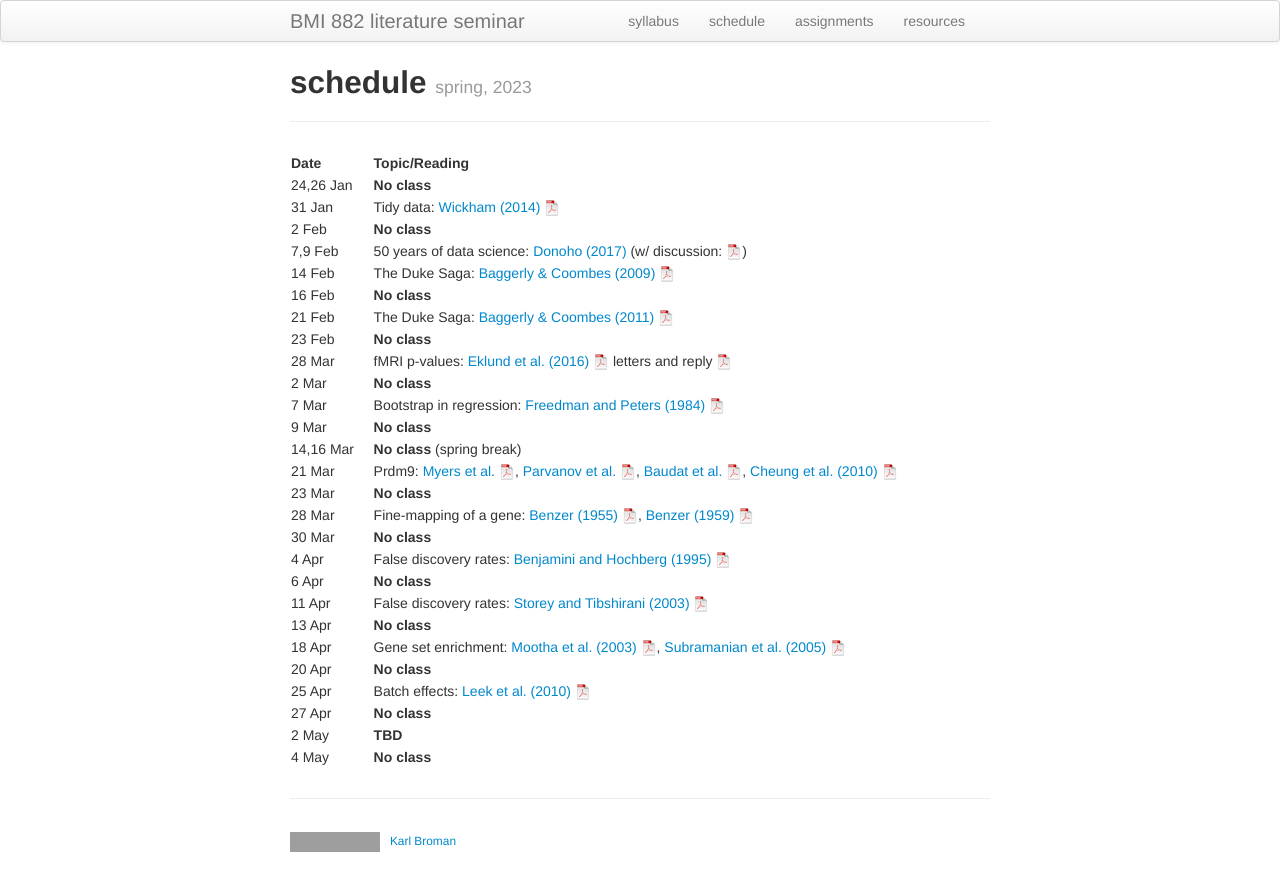
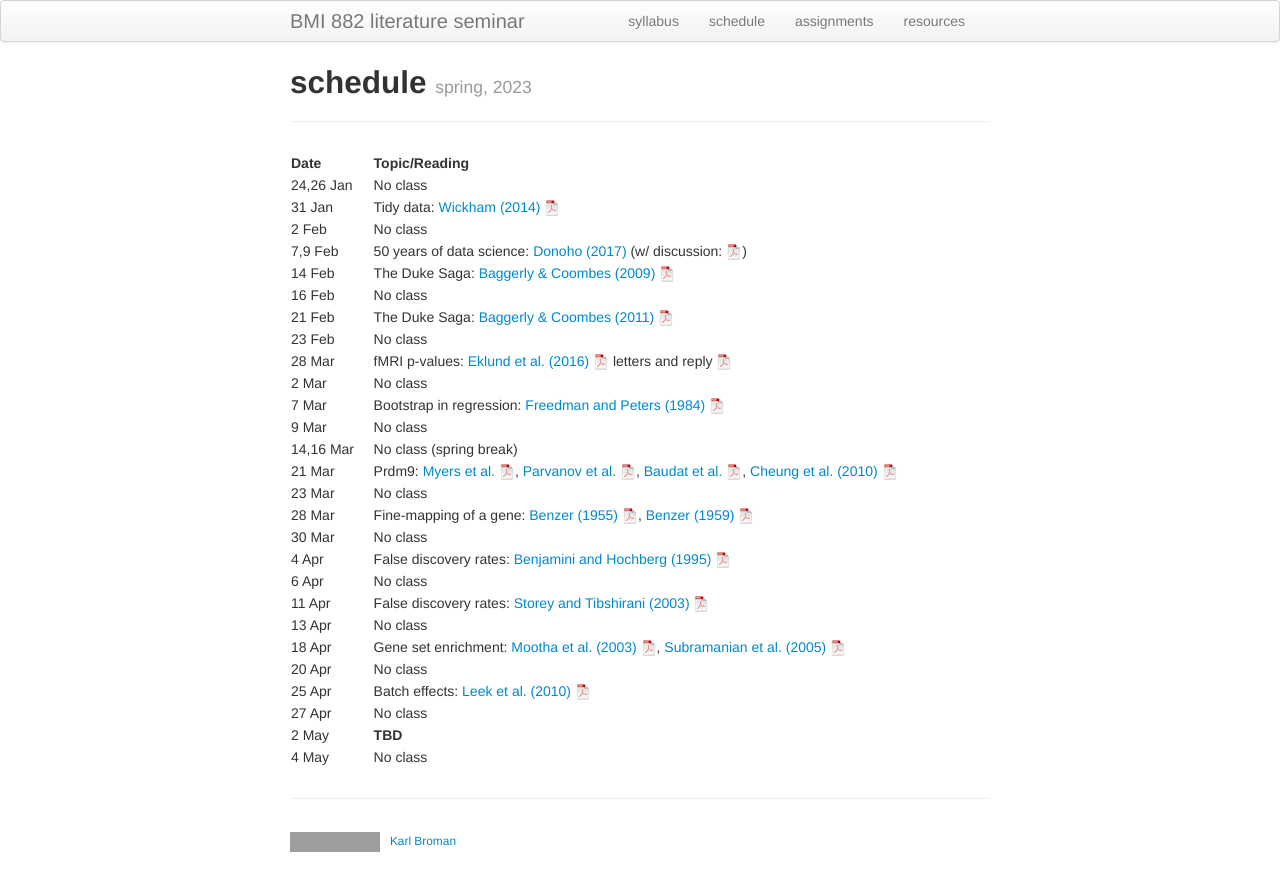
Before and after one commit to kbroman/BMI882_spring2023, a Jekyll site: the page built from schedule.md, in a window 1280 px wide. Shown: the top 891 px of the page. Built offline with Jekyll 4.4.1, drawn with Linux system fonts in a browser that asks for light colours; grey boxes are pictures that could not be loaded.

```diff
--- a/schedule.md
+++ b/schedule.md
@@ -7,30 +7,30 @@ description: Schedule and readings for BMI 882, Biomedical data science scholarl
 
 | Date    | &nbsp;&nbsp;&nbsp;&nbsp;   | Topic/Reading  |
 | :------ | -- | :----- |
-| 24,26 Jan      |    | **No class** |
+| 24,26 Jan      |    | No class |
 | 31 Jan      |    | Tidy data: [Wickham (2014)](https://doi.org/10.18637/jss.v059.i10) [![pdf logo](icons/pdf-icon.png)](https://www.jstatsoft.org/index.php/jss/article/view/v059i10/v59i10.pdf) |
-| 2 Feb     |    | **No class** |
+| 2 Feb     |    | No class |
 | 7,9 Feb   |    | 50 years of data science: [Donoho (2017)](https://doi.org/10.1080/10618600.2017.1384734) (w/ discussion: [![pdf logo](icons/pdf-icon.png)](https://www.biostat.wisc.edu/~kbroman/blog/50_years_datasci_with_disc.pdf))
 | 14 Feb       |    | The Duke Saga: [Baggerly & Coombes (2009)](https://projecteuclid.org/euclid.aoas/1267453942) [![pdf logo](icons/pdf-icon.png)](https://projecteuclid.org/download/pdfview_1/euclid.aoas/1267453942)
-| 16 Feb      |    | **No class** |
+| 16 Feb      |    | No class |
 | 21 Feb       |    | The Duke Saga: [Baggerly & Coombes (2011)](https://academic.oup.com/clinchem/article/57/5/688/5621016) [![pdf logo](icons/pdf-icon.png)](https://academic.oup.com/clinchem/article-pdf/57/5/688/31736129/clinchem0688.pdf)
-| 23 Feb      |    | **No class** |
+| 23 Feb      |    | No class |
 | 28 Mar      |    | fMRI p-values: [Eklund et al. (2016)](https://doi.org/10.1073/pnas.1602413113) [![pdf logo](icons/pdf-icon.png)](https://www.pnas.org/content/pnas/113/28/7900.full.pdf) letters and reply [![pdf logo](icons/pdf-icon.png)](assets/eklund_disc.pdf)
-| 2 Mar      |    | **No class**
+| 2 Mar      |    | No class
 | 7 Mar      |    | Bootstrap in regression: [Freedman and Peters (1984)](https://www.jstor.org/stable/2288341) [![pdf logo](icons/pdf-icon.png)](assets/freedman_peters_1984.pdf)
-| 9 Mar      |    | **No class** |
-| 14,16 Mar   |    | **No class** (spring break) |
+| 9 Mar      |    | No class |
+| 14,16 Mar   |    | No class (spring break) |
 | 21 Mar       |    | Prdm9: [Myers et al.](https://doi.org/10.1126/science.1182363) [![pdf logo](icons/pdf-icon.png)](https://science.sciencemag.org/content/327/5967/876.full.pdf), [Parvanov et al.](https://doi.org/10.1126/science.1181495) [![pdf logo](icons/pdf-icon.png)](https://science.sciencemag.org/content/sci/327/5967/835.full.pdf), [Baudat et al.](https://doi.org/10.1126/science.1183439) [![pdf logo](icons/pdf-icon.png)](https://science.sciencemag.org/content/327/5967/836.full.pdf), [Cheung et al. (2010)](https://doi.org/10.1126/science.1187155) [![pdf logo](icons/pdf-icon.png)](https://science.sciencemag.org/content/sci/327/5967/791.full.pdf)
-| 23 Mar       |    | **No class** |
+| 23 Mar       |    | No class |
 | 28 Mar      |    | Fine-mapping of a gene: [Benzer (1955)](https://doi.org/10.1073/pnas.41.6.344) [![pdf logo](icons/pdf-icon.png)](https://www.pnas.org/content/pnas/41/6/344.full.pdf), [Benzer (1959)](https://doi.org/10.1073/pnas.45.11.1607) [![pdf logo](icons/pdf-icon.png)](https://www.pnas.org/content/pnas/45/11/1607.full.pdf)
-| 30 Mar      |    | **No class** |
+| 30 Mar      |    | No class |
 | 4 Apr      |    | False discovery rates: [Benjamini and Hochberg (1995)](https://doi.org/10.1111/j.2517-6161.1995.tb02031.x) [![pdf logo](icons/pdf-icon.png)](http://bit.ly/32ovGFh)
-| 6 Apr       |    | **No class**        |
+| 6 Apr       |    | No class        |
 | 11 Apr      |    | False discovery rates: [Storey and Tibshirani (2003)](https://doi.org/10.1073/pnas.1530509100) [![pdf logo](icons/pdf-icon.png)](https://www.pnas.org/content/pnas/100/16/9440.full.pdf)
-| 13 Apr      |    | **No class**        |
+| 13 Apr      |    | No class        |
 | 18 Apr      |    | Gene set enrichment: [Mootha et al. (2003)](https://doi.org/10.1038/ng1180) [![pdf logo](icons/pdf-icon.png)](assets/mootha2003.pdf), [Subramanian et al. (2005)](https://doi.org/10.1073/pnas.0506580102) [![pdf logo](icons/pdf-icon.png)](https://www.pnas.org/content/pnas/102/43/15545.full.pdf)
-| 20 Apr      |    | **No class**        |
+| 20 Apr      |    | No class        |
 | 25 Apr      |    | Batch effects: [Leek et al. (2010)](https://doi.org/10.1038/nrg2825) [![pdf logo](icons/pdf-icon.png)](https://www.nature.com/articles/nrg2825.pdf)
-| 27 Apr      |    | **No class** |
+| 27 Apr      |    | No class |
 | 2 May       |    | **TBD**      |
-| 4 May       |    | **No class** |
+| 4 May       |    | No class |
```
